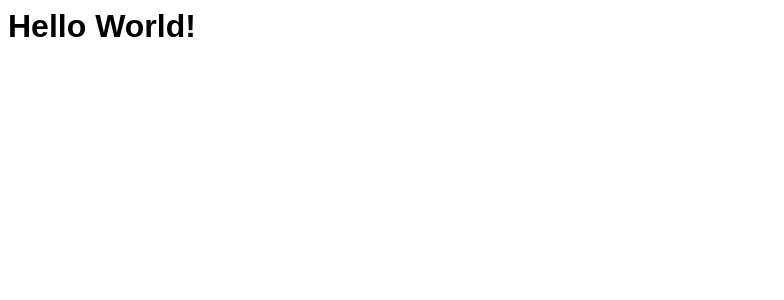
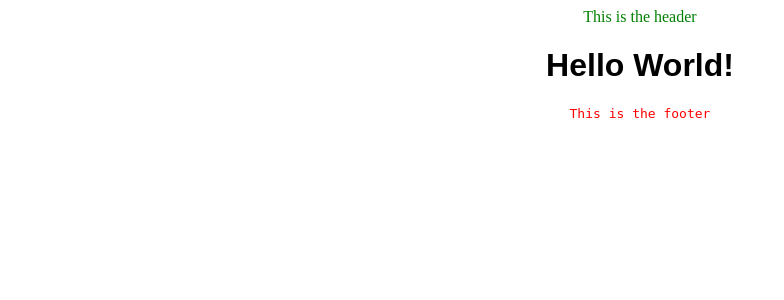
Before and after one commit to brooksofmaine/phptogether, a PHP site: page / in a window 1280 px wide. Shown: the top 300 px of the page, without its empty margins (0-784 px from the left). Run offline with PHP 8.4, Linux system fonts and the light colour scheme.

Commit message:
Added header/footer
Added a header and footer in separate php files.
updated index.php to include them
added css for each

```diff
--- a/css/index.css
+++ b/css/index.css
@@ -2,4 +2,16 @@ h1 {
 	color: black;
 	background-color: white;
 	font-family: sans-serif;
+	text-align: center;
 }
+
+#header {
+	text-align: center;
+	font-family: serif;
+	color:green;
+}
+#footer{
+	text-align: center;
+	font-family: monospace;
+	color:red;
+}
--- /dev/null
+++ b/footer.php
@@ -0,0 +1,3 @@
+<?php
+echo '<div id="footer">This is the footer</div>';
+?>
--- /dev/null
+++ b/header.php
@@ -0,0 +1,3 @@
+<?php
+echo '<div id="header">This is the header</div>';
+?>
--- a/index.php
+++ b/index.php
@@ -1,11 +1,13 @@
 <html>
 <head>
 <title>Hello r/phptogether</title>
-<link rel="stylesheet" type="text/css" href="css/index.css"
+<link rel="stylesheet" type="text/css" href="css/index.css">
 </head>
 <body>
 <?php
-echo "<h1>Hello World!</h1>";
+require 'header.php';
+echo '<body><h1>Hello World!</h1></body>';
+include 'footer.php';
 ?>
 </body>
 </html>
```
